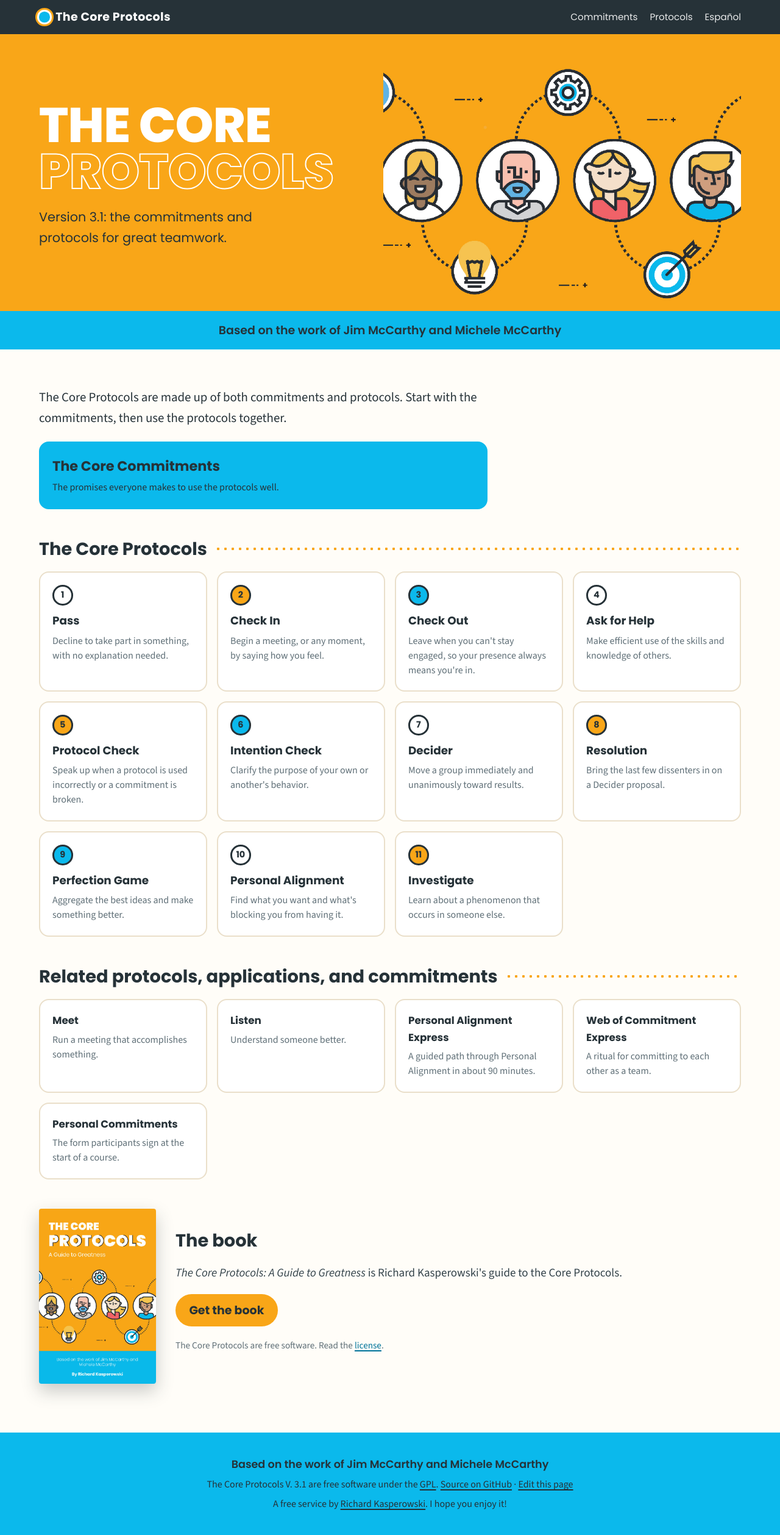
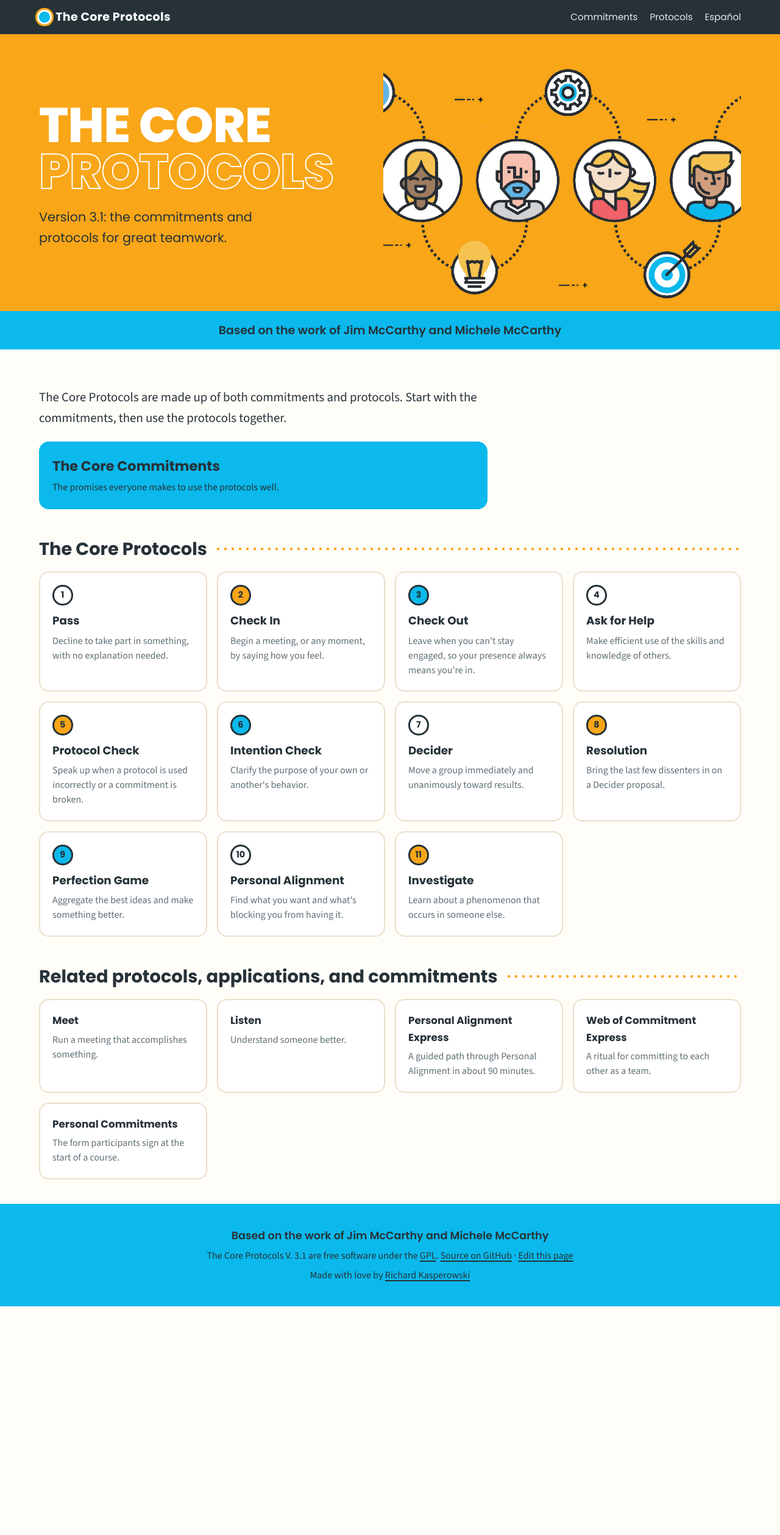
Before and after one commit to rkasper/the-core-protocols, a Jekyll site: the page built from index.md, in a window 1280 px wide. Shown: the whole page at 61% size. Built offline with Jekyll 4.4.1, drawn with Linux system fonts in a browser that asks for light colours; after the commit the page ends 2142 px from its top, so only the background shows below that.

Commit message:
Keep the site free of promotion
Remove the book section and cover image from the home page. The footer
credit is now just "Made with love by Richard Kasperowski", linking to
kasperowski.com, and the README matches.

Co-Authored-By: Claude Opus 5.5 <noreply@anthropic.com>

```diff
--- a/_includes/footer.html
+++ b/_includes/footer.html
@@ -4,12 +4,12 @@
     <p class="footer-lead">Basado en el trabajo de Jim McCarthy y Michele McCarthy</p>
     <p>Los protocolos fundamentales V. 3.1 son software libre bajo la <a href="{{ '/corelicense.html' | relative_url }}" lang="en">licencia GPL</a>.
       <a href="https://github.com/{{ site.repository }}">Código fuente en GitHub</a>{% if page.path %} · <a href="https://github.com/{{ site.repository }}/blob/master/{{ page.path }}">Edita esta página</a>{% endif %}</p>
-    <p>Un servicio gratuito de <a href="https://kasperowski.com/">Richard Kasperowski</a>.</p>
+    <p>Hecho con amor por <a href="https://kasperowski.com/">Richard Kasperowski</a></p>
     {% else %}
     <p class="footer-lead">Based on the work of Jim McCarthy and Michele McCarthy</p>
     <p>The Core Protocols V. 3.1 are free software under the <a href="{{ '/corelicense.html' | relative_url }}">GPL</a>.
       <a href="https://github.com/{{ site.repository }}">Source on GitHub</a>{% if page.path %} · <a href="https://github.com/{{ site.repository }}/blob/master/{{ page.path }}">Edit this page</a>{% endif %}</p>
-    <p>A free service by <a href="https://kasperowski.com/">Richard Kasperowski</a>. I hope you enjoy it!</p>
+    <p>Made with love by <a href="https://kasperowski.com/">Richard Kasperowski</a></p>
     {% endif %}
   </div>
 </footer>
--- a/_includes/head.html
+++ b/_includes/head.html
@@ -6,7 +6,7 @@
 <link rel="canonical" href="{{ site.url }}{{ page.url | replace: 'index.html', '' }}">
 <meta property="og:title" content="{{ full_title | escape }}">
 <meta property="og:description" content="{{ page.description | default: site.description | escape }}">
-<meta property="og:image" content="{{ site.url }}/assets/images/book-cover.jpg">
+<meta property="og:image" content="{{ site.url }}/assets/images/people.png">
 <link rel="icon" href="{{ '/assets/images/favicon.svg' | relative_url }}" type="image/svg+xml">
 <link rel="preconnect" href="https://fonts.googleapis.com">
 <link rel="preconnect" href="https://fonts.gstatic.com" crossorigin>
--- a/assets/css/site.css
+++ b/assets/css/site.css
@@ -136,11 +136,6 @@ h1, h2, h3, h4 { font-family: var(--heading); color: var(--ink); line-height: 1.
 .coming { list-style: none; padding: 0; display: flex; flex-wrap: wrap; gap: .5rem; }
 .coming li { padding: .3rem .8rem; border: 2px dashed var(--line); border-radius: 999px; color: var(--muted); font-size: 1rem; }
 
-.book img { border-radius: 4px; box-shadow: 0 12px 28px rgba(38,50,56,.25); }
-.book { display: grid; grid-template-columns: 12rem 1fr; gap: 2rem; align-items: center; padding-bottom: 3rem; }
-.book h2::after { display: none; }
-.button { display: inline-block; padding: .7rem 1.4rem; border-radius: 999px; background: var(--orange); color: var(--ink); font-family: var(--heading); font-weight: 700; text-decoration: none; }
-.button:hover { background: var(--ink); color: #fff; }
 .fine { font-size: .95rem; color: var(--muted); }
 
 /* Footer: the cover's cyan band */
@@ -154,8 +149,6 @@ h1, h2, h3, h4 { font-family: var(--heading); color: var(--ink); line-height: 1.
   body { font-size: 1.0625rem; }
   .home-hero-inner { grid-template-columns: 1fr; padding-top: 2rem; }
   .cover-sub { margin-bottom: .5rem; }
-  .book { grid-template-columns: 1fr; justify-items: start; }
-  .book img { width: 9rem; }
   .pager { grid-template-columns: 1fr; }
   .pager-link.next { grid-column: 1; }
   .topnav { gap: 1rem; }
--- a/index.md
+++ b/index.md
@@ -41,13 +41,3 @@ band: Based on the work of Jim McCarthy and Michele McCarthy
     {% endfor %}
   </ul>
 </section>
-
-<section class="home-section book">
-  <img src="{{ '/assets/images/book-cover.jpg' | relative_url }}" alt="Cover of The Core Protocols: A Guide to Greatness, by Richard Kasperowski" width="600" height="897" loading="lazy">
-  <div>
-    <h2>The book</h2>
-    <p><em>The Core Protocols: A Guide to Greatness</em> is Richard Kasperowski's guide to the Core Protocols.</p>
-    <p><a class="button" href="https://kasperowski.com/books/">Get the book</a></p>
-    <p class="fine">The Core Protocols are free software. Read the <a href="{{ '/corelicense.html' | relative_url }}">license</a>.</p>
-  </div>
-</section>
```
Also changed, not shown: README.md, assets/images/book-cover.jpg (deleted).
